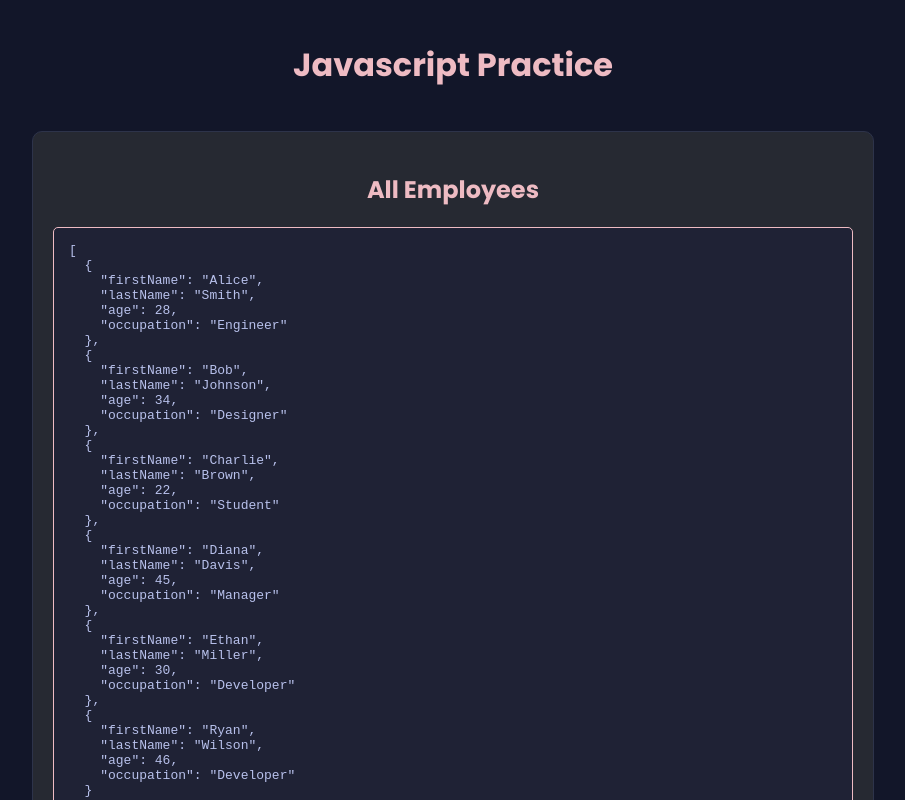
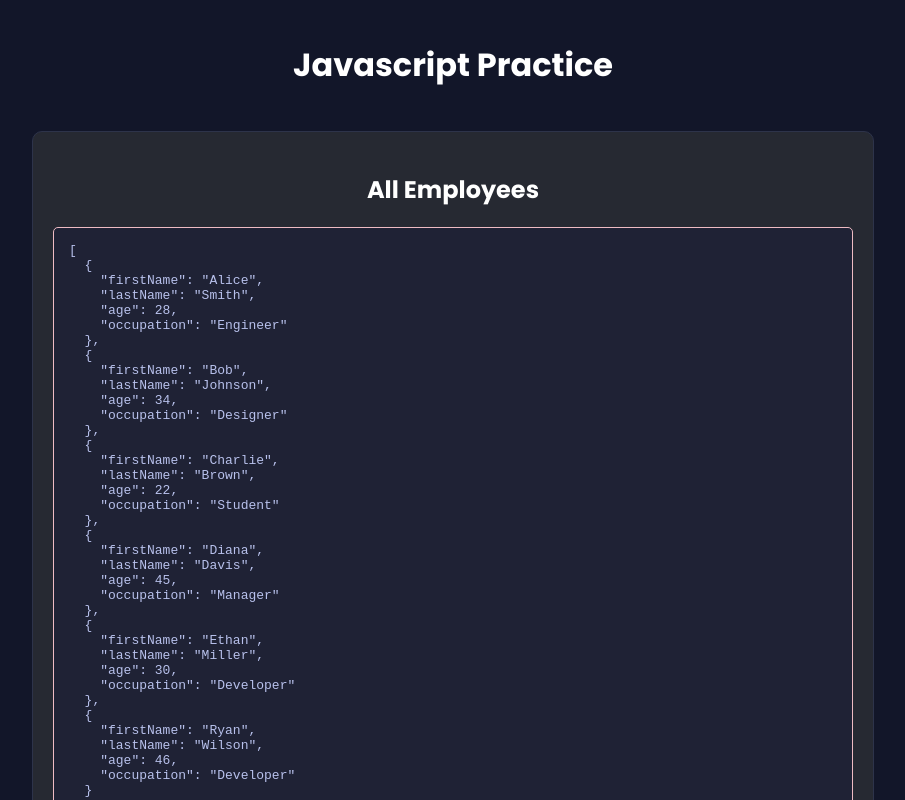
Before and after one commit to RW2023/JavaScriptPractice, a plain HTML site: page index.html in a window 1280 px wide. Shown: the top 800 px of the page, without its empty margins (187-1092 px from the left). Drawn offline with Linux system fonts and the light colour scheme.

Commit message:
change headline to a white color

```diff
--- a/styles.css
+++ b/styles.css
@@ -5,7 +5,7 @@
     /* Dark background */
     --button: #ff8906;
     /* Bright accent for buttons */
-    --headline: #eebbc3;
+    --headline: #ffffff;
     /* Light color for headlines */
     --paragraph: #b8c1ec;
     /* Slightly lighter text */
@@ -92,7 +92,7 @@ pre {
 }
 
 #dataDisplay h2 {
-    color: var(--highlight);
+    color: var(--headline);
     margin-top: 20px;
 }
 
```
